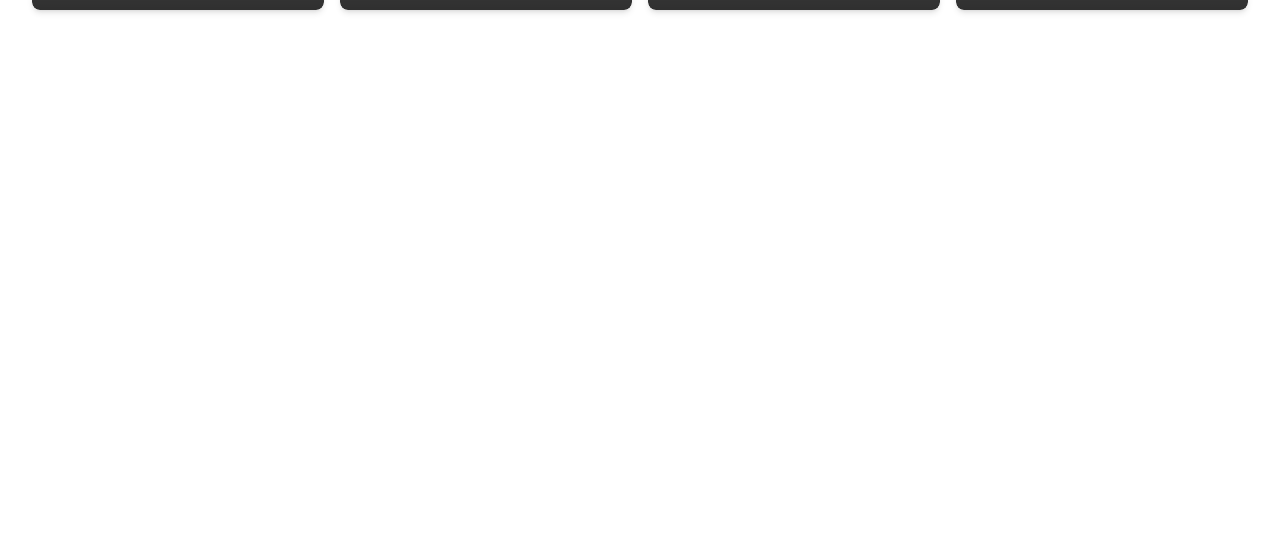
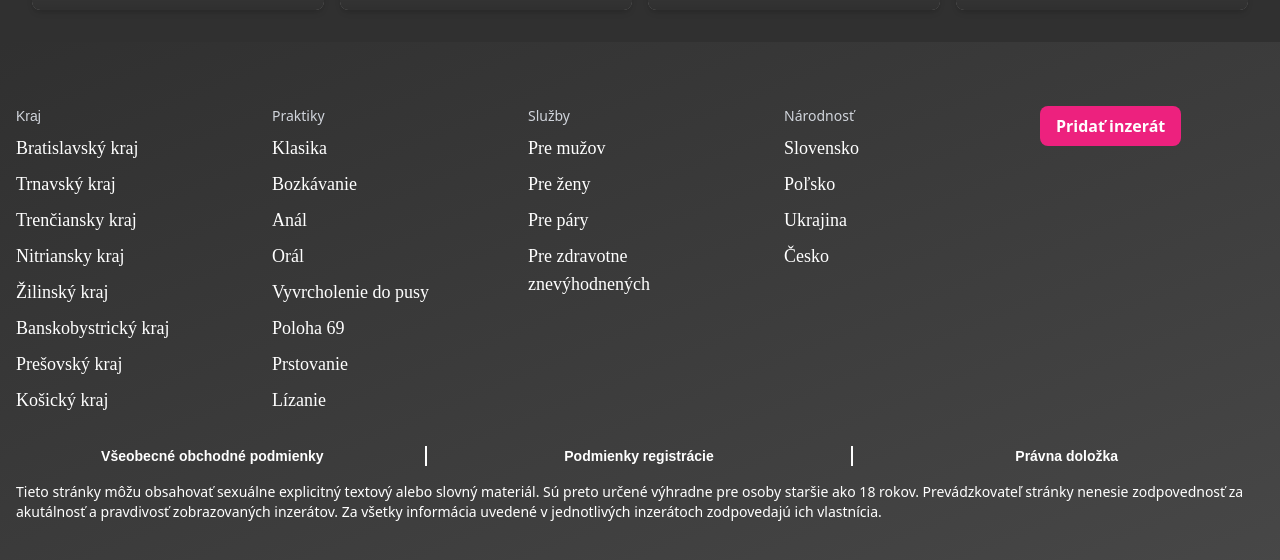
Before and after one commit to exclusive-website/exclusive-girls-ui, a Next.js app: page / in a window 1280 px wide. Shown: the part 3286-3846 px from the top of the page. Before the commit the page ends 3328 px from the top, so only its background shows below. Built offline with nearby package versions, Linux system fonts and the light colour scheme; grey boxes are pictures that could not be loaded.

Commit message:
add footer

```diff
--- a/app/(screens)/page.tsx
+++ b/app/(screens)/page.tsx
@@ -7,13 +7,11 @@ export default function Home() {
   return (
     <>
       <div className="relative pt-[72px] h-[100vh] flex justify-center items-center flex-col text-center bg-[url(/bg_hero.jpg)] bg-bottom bg-cover bg-no-repeat text-white px-4 sm:px-6 lg:px-8">
-  {/* Overlay */}
         <div className="absolute inset-0 bg-gradient-to-b from-black/70 to-transparent z-0"></div>
 
-  {/* Heading */}
         <h1 className="text-3xl sm:text-4xl md:text-5xl lg:text-[52px] leading-tight font-bold font-playfair z-10 max-w-[90%] sm:max-w-[700px] lg:max-w-[1440px] text-center relative">
-  Výber exkluzívnych dievčat, <br className="hidden sm:block"/>
-  ktoré vám splnia vaše{' '}
+          Výber exkluzívnych dievčat, <br className="hidden sm:block" />
+          ktoré vám splnia vaše{" "}
           <span className="relative inline-block">
             erotické túžby
             <img
@@ -24,21 +22,28 @@ export default function Home() {
           </span>
         </h1>
 
-
-  {/* Paragraph 1 */}
         <p className="text-sm sm:text-base lg:text-[16px] font-parkinsans z-10 max-w-[90%] sm:max-w-[700px] lg:max-w-[920px] mt-4">
-    Ponúkame viac než len sprievod do spoločnosti, je to skutočný zážitok spojený s eleganciou, štýlom a vynikajúcou spoločnosťou. Ponúkame profesionálnu spoločnosť pre rôzne príležitosti, od firemných podujatí až po romantické večere plné erotiky a vášne. Eskort dievčatá, sú pripravené pre vás vytvoriť príjemnú atmosféru, ktorú si zaslúžite. Nie sú to len obyčajné ženy, ale sú to šarmantné dámy, ktoré presne vedia, ako sa majú správať a ako sa majú obliekať. Ich elegancia je príznačná nielen pre ich zovňajšok, ale aj pre ich správanie.
+          Ponúkame viac než len sprievod do spoločnosti, je to skutočný zážitok
+          spojený s eleganciou, štýlom a vynikajúcou spoločnosťou. Ponúkame
+          profesionálnu spoločnosť pre rôzne príležitosti, od firemných podujatí
+          až po romantické večere plné erotiky a vášne. Eskort dievčatá, sú
+          pripravené pre vás vytvoriť príjemnú atmosféru, ktorú si zaslúžite.
+          Nie sú to len obyčajné ženy, ale sú to šarmantné dámy, ktoré presne
+          vedia, ako sa majú správať a ako sa majú obliekať. Ich elegancia je
+          príznačná nielen pre ich zovňajšok, ale aj pre ich správanie.
         </p>
 
-  {/* Paragraph 2 */}
         <p className="text-sm sm:text-base lg:text-[16px] font-parkinsans z-10 max-w-[90%] sm:max-w-[700px] lg:max-w-[920px] mt-4">
-    Diskrétnosť je ich prioritou, a tak je každý zážitok starostlivo chránený, pričom súkromie klienta je vždy na provom mieste. Neváhajte a vyberte si dievča podľa vašich predstáv. Nechajte sa zlákať svetom, kde elegancia, krása a vášeň sú na dennom poriadku, a kde vaša spoločníka je skutočná dáma, pripravená uspokojiť vaše najtajnejšie túžby a priania.
+          Diskrétnosť je ich prioritou, a tak je každý zážitok starostlivo
+          chránený, pričom súkromie klienta je vždy na provom mieste. Neváhajte
+          a vyberte si dievča podľa vašich predstáv. Nechajte sa zlákať svetom,
+          kde elegancia, krása a vášeň sú na dennom poriadku, a kde vaša
+          spoločníka je skutočná dáma, pripravená uspokojiť vaše najtajnejšie
+          túžby a priania.
         </p>
       </div>
 
-
-
-      <div className="flex  md:p-4 lg:p-8">
+      <div className="flex  md:p-4 lg:p-8 bg-text-darker">
         {modelCards.length > 0 ? (
           <div className="grid grid-cols-1 sm:grid-cols-2 md:grid-cols-3 xl:grid-cols-4 gap-4 max-w-[1440px] mx-auto justify-center">
             {modelCards.map((card) => {
--- a/app/components/layout/Footer.tsx
+++ b/app/components/layout/Footer.tsx
@@ -0,0 +1,135 @@
+const regions = {
+  CZ: [
+    "Prague",
+    "Brno",
+    "Ostrava",
+    "Plzeň",
+    "Olomouc",
+    "Liberec",
+    "Hradec Králové",
+    "Ústí nad Labem",
+    "Zlín",
+    "Pardubice",
+  ],
+  SK: [
+    "Bratislavský kraj",
+    "Trnavský kraj",
+    "Trenčiansky kraj",
+    "Nitriansky kraj",
+    "Žilinský kraj",
+    "Banskobystrický kraj",
+    "Prešovský kraj",
+    "Košický kraj",
+  ],
+};
+
+export default function Footer() {
+  return (
+    <>
+      <div className="bg-gradient-to-br from-text-darker to-text-dark text-white py-8">
+        <div className="max-w-[1440px] mx-auto">
+          <div className="grid grid-cols-1 md:grid-cols-2 lg:grid-cols-5 gap-8 w-full mx-auto px-4 py-8">
+            <div className="flex flex-col space-y-2">
+              <p className="text-sm font-regular text-gray-300 font-parkinsans">
+                Kraj
+              </p>
+              {regions.SK.map((region, index) => (
+                <p
+                  key={index}
+                  className="text-regular md:text-lg text-white font-playfair hover:cursor-pointer"
+                >
+                  {region}
+                </p>
+              ))}
+            </div>
+
+            <div className="flex flex-col space-y-2">
+              <p className="text-sm font-regular text-gray-300">Praktiky</p>
+              <p className="text-regular md:text-lg text-white font-playfair hover:cursor-pointer">
+                Klasika
+              </p>
+              <p className="text-regular md:text-lg text-white font-playfair hover:cursor-pointer">
+                Bozkávanie
+              </p>
+              <p className="text-regular md:text-lg text-white font-playfair hover:cursor-pointer">
+                Anál
+              </p>
+              <p className="text-regular md:text-lg text-white font-playfair hover:cursor-pointer">
+                Orál
+              </p>
+              <p className="text-regular md:text-lg text-white font-playfair hover:cursor-pointer">
+                Vyvrcholenie do pusy
+              </p>
+              <p className="text-regular md:text-lg text-white font-playfair hover:cursor-pointer">
+                Poloha 69
+              </p>
+              <p className="text-regular md:text-lg text-white font-playfair hover:cursor-pointer">
+                Prstovanie
+              </p>
+              <p className="text-regular md:text-lg text-white font-playfair hover:cursor-pointer">
+                Lízanie
+              </p>
+            </div>
+
+            <div className="flex flex-col space-y-2">
+              <p className="text-sm font-regular text-gray-300">Služby</p>
+              <p className="text-regular md:text-lg text-white font-playfair hover:cursor-pointer">
+                Pre mužov
+              </p>
+              <p className="text-regular md:text-lg text-white font-playfair hover:cursor-pointer">
+                Pre ženy
+              </p>
+              <p className="text-regular md:text-lg text-white font-playfair hover:cursor-pointer">
+                Pre páry
+              </p>
+              <p className="text-regular md:text-lg text-white font-playfair hover:cursor-pointer">
+                Pre zdravotne znevýhodnených
+              </p>
+            </div>
+
+            <div className="flex flex-col space-y-2">
+              <p className="text-sm font-regular text-gray-300">Národnosť</p>
+              <p className="text-regular md:text-lg text-white font-playfair hover:cursor-pointer">
+                Slovensko
+              </p>
+              <p className="text-regular md:text-lg text-white font-playfair hover:cursor-pointer">
+                Poľsko
+              </p>
+              <p className="text-regular md:text-lg text-white font-playfair hover:cursor-pointer">
+                Ukrajina
+              </p>
+              <p className="text-regular md:text-lg text-white font-playfair hover:cursor-pointer">
+                Česko
+              </p>
+            </div>
+
+            <div className="flex flex-col items-start justify-top space-y-4">
+              <button className="bg-brand text-white py-2 px-4 rounded-lg font-bold hover:bg-brand-dark transition">
+                Pridať inzerát
+              </button>
+            </div>
+          </div>
+
+          <div className="grid grid-cols-3 border-b-text-gray-4">
+            <p className="font-semibold font-parkinsans px-2 md:px-4 text-sm text-white border-r-2 border-r-white text-center">
+              Všeobecné obchodné podmienky
+            </p>
+            <p className="font-semibold font-parkinsans px-2 md:px-4 text-sm text-white border-r-2 border-r-white text-center">
+              Podmienky registrácie
+            </p>
+            <p className="font-semibold font-parkinsans px-2 md:px-4 text-sm text-white text-center">
+              Právna doložka
+            </p>
+          </div>
+          <div className="flex py-4 text-gray-6 text-sm px-4">
+            Tieto stránky môžu obsahovať sexuálne explicitný textový alebo
+            slovný materiál. Sú preto určené výhradne pre osoby staršie ako 18
+            rokov. Prevádzkovateľ stránky nenesie zodpovednosť za akutálnosť a
+            pravdivosť zobrazovaných inzerátov. Za všetky informácia uvedené v
+            jednotlivých inzerátoch zodpovedajú ich vlastnícia.
+          </div>
+        </div>
+      </div>
+    </>
+  );
+}
--- a/app/layout.tsx
+++ b/app/layout.tsx
@@ -1,3 +1,4 @@
+import Footer from './components/layout/Footer';
 import Navbar from './components/layout/Navbar';
 import './globals.css';
 
@@ -11,6 +12,7 @@ export default function RootLayout({
       <body>
         <Navbar />
         {children}
+        <Footer />
       </body>
     </html>
   );
```
Lines whose indentation alone changed are shown as unchanged.
